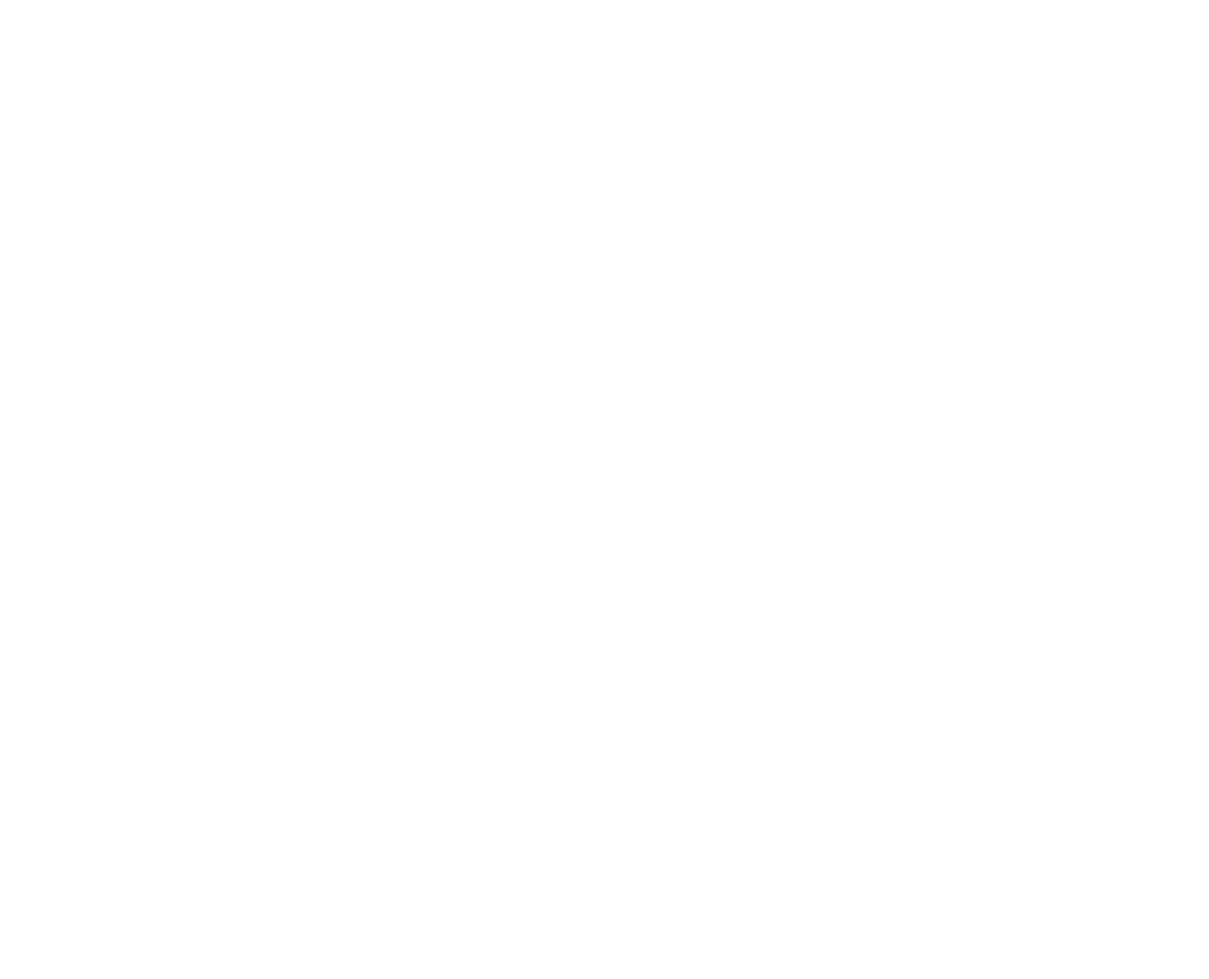
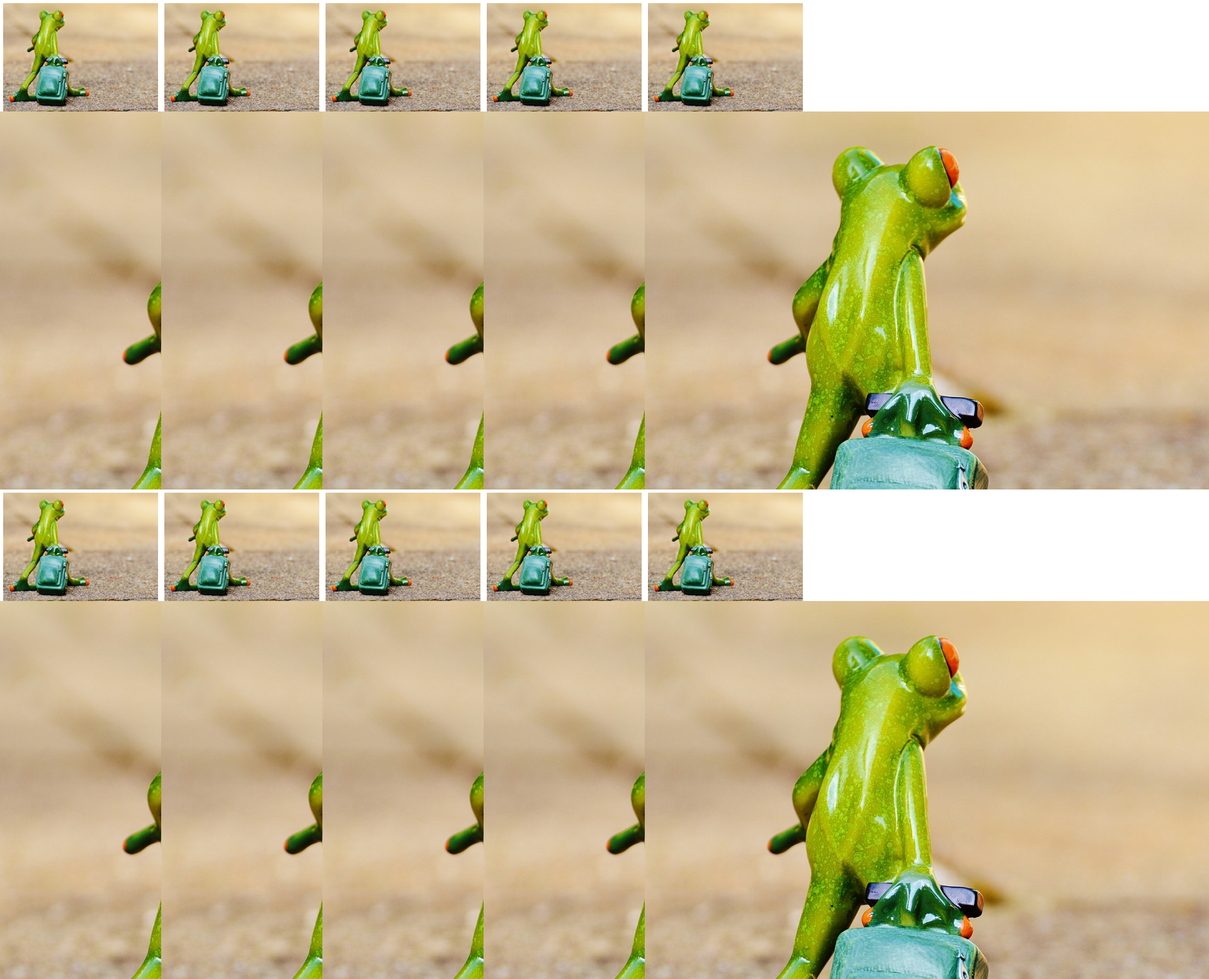
Before and after one commit to arpanpatel/google-images-recreate, a plain HTML site: page index.html in a window 1280 px wide. Shown: the top 1554 px of the page at 63% size, 1920 px wide, since content can reach past the window. Before the commit the page ends 800 px from the top, so only its background shows below. Drawn offline with Linux system fonts and the light colour scheme.

Commit message:
basic structure is defined

```diff
--- a/index.html
+++ b/index.html
@@ -3,8 +3,129 @@
   <head>
     <meta charset="utf-8">
     <title>Google Image Search Recreate</title>
+    <link rel="stylesheet" href="css/application.css" >
   </head>
   <body>
+      <div class="image-grid">
+          <div class="image-gird__item">
+              <div class="box">
+                 <figure class="box__figure">
+                   <img src="images/tumb-1.jpg" alt="">
+                 </figure>
+              </div> <!-- end .box -->
 
+              <div class="image-expand">
+                 <img src="images/large-1.jpg" alt="">
+              </div> <!-- end .image-expand -->
+          </div> <!-- end .image-gird__item -->
+
+          <div class="image-gird__item">
+              <div class="box">
+                 <figure class="box__figure">
+                   <img src="images/tumb-1.jpg" alt="">
+                 </figure>
+              </div> <!-- end .box -->
+
+              <div class="image-expand">
+                 <img src="images/large-1.jpg" alt="">
+              </div> <!-- end .image-expand -->
+          </div> <!-- end .image-gird__item -->
+
+          <div class="image-gird__item">
+              <div class="box">
+                 <figure class="box__figure">
+                   <img src="images/tumb-1.jpg" alt="">
+                 </figure>
+              </div> <!-- end .box -->
+
+              <div class="image-expand">
+                 <img src="images/large-1.jpg" alt="">
+              </div> <!-- end .image-expand -->
+          </div> <!-- end .image-gird__item -->
+
+          <div class="image-gird__item">
+              <div class="box">
+                 <figure class="box__figure">
+                   <img src="images/tumb-1.jpg" alt="">
+                 </figure>
+              </div> <!-- end .box -->
+
+              <div class="image-expand">
+                 <img src="images/large-1.jpg" alt="">
+              </div> <!-- end .image-expand -->
+          </div> <!-- end .image-gird__item -->
+
+          <div class="image-gird__item">
+              <div class="box">
+                 <figure class="box__figure">
+                   <img src="images/tumb-1.jpg" alt="">
+                 </figure>
+              </div> <!-- end .box -->
+
+              <div class="image-expand">
+                 <img src="images/large-1.jpg" alt="">
+              </div> <!-- end .image-expand -->
+          </div> <!-- end .image-gird__item -->
+          <div class="image-gird__item">
+              <div class="box">
+                 <figure class="box__figure">
+                   <img src="images/tumb-1.jpg" alt="">
+                 </figure>
+              </div> <!-- end .box -->
+
+              <div class="image-expand">
+                 <img src="images/large-1.jpg" alt="">
+              </div> <!-- end .image-expand -->
+          </div> <!-- end .image-gird__item -->
+
+          <div class="image-gird__item">
+              <div class="box">
+                 <figure class="box__figure">
+                   <img src="images/tumb-1.jpg" alt="">
+                 </figure>
+              </div> <!-- end .box -->
+
+              <div class="image-expand">
+                 <img src="images/large-1.jpg" alt="">
+              </div> <!-- end .image-expand -->
+          </div> <!-- end .image-gird__item -->
+
+          <div class="image-gird__item">
+              <div class="box">
+                 <figure class="box__figure">
+                   <img src="images/tumb-1.jpg" alt="">
+                 </figure>
+              </div> <!-- end .box -->
+
+              <div class="image-expand">
+                 <img src="images/large-1.jpg" alt="">
+              </div> <!-- end .image-expand -->
+          </div> <!-- end .image-gird__item -->
+
+          <div class="image-gird__item">
+              <div class="box">
+                 <figure class="box__figure">
+                   <img src="images/tumb-1.jpg" alt="">
+                 </figure>
+              </div> <!-- end .box -->
+
+              <div class="image-expand">
+                 <img src="images/large-1.jpg" alt="">
+              </div> <!-- end .image-expand -->
+          </div> <!-- end .image-gird__item -->
+
+          <div class="image-gird__item">
+              <div class="box">
+                 <figure class="box__figure">
+                   <img src="images/tumb-1.jpg" alt="">
+                 </figure>
+              </div> <!-- end .box -->
+
+              <div class="image-expand">
+                 <img src="images/large-1.jpg" alt="">
+              </div> <!-- end .image-expand -->
+          </div> <!-- end .image-gird__item -->
+
+      </div>
   </body>
 </html>
--- /dev/null
+++ b/sass/_reset.scss
@@ -0,0 +1,48 @@
+/* http://meyerweb.com/eric/tools/css/reset/
+   v2.0 | 20110126
+   License: none (public domain)
+*/
+
+html, body, div, span, applet, object, iframe,
+h1, h2, h3, h4, h5, h6, p, blockquote, pre,
+a, abbr, acronym, address, big, cite, code,
+del, dfn, em, img, ins, kbd, q, s, samp,
+small, strike, strong, sub, sup, tt, var,
+b, u, i, center,
+dl, dt, dd, ol, ul, li,
+fieldset, form, label, legend,
+table, caption, tbody, tfoot, thead, tr, th, td,
+article, aside, canvas, details, embed,
+figure, figcaption, footer, header, hgroup,
+menu, nav, output, ruby, section, summary,
+time, mark, audio, video {
+	margin: 0;
+	padding: 0;
+	border: 0;
+	font-size: 100%;
+	font: inherit;
+	vertical-align: baseline;
+}
+/* HTML5 display-role reset for older browsers */
+article, aside, details, figcaption, figure,
+footer, header, hgroup, menu, nav, section {
+	display: block;
+}
+body {
+	line-height: 1;
+}
+ol, ul {
+	list-style: none;
+}
+blockquote, q {
+	quotes: none;
+}
+blockquote:before, blockquote:after,
+q:before, q:after {
+	content: '';
+	content: none;
+}
+table {
+	border-collapse: collapse;
+	border-spacing: 0;
+}
--- /dev/null
+++ b/sass/application.scss
@@ -0,0 +1,49 @@
+@import "reset";
+img {
+  max-width: 100%;
+  height: auto;
+}
+
+@mixin clearfix {
+    &:before,
+    &:after {
+        content: "";
+        display: table;
+    }
+    &:after {
+        clear: both;
+    }
+}
+
+.image-grid {
+  @include clearfix;
+
+  .image-gird__item {
+    width: 20%;
+    float: left;
+  }
+
+}
+
+
+.box {
+  padding:  5px 5px 0px 5px;
+}
+
+.box__figure {
+  img {
+    display: block;
+  }
+}
+
+
+.image-expand {
+  width: 500%;
+}
+
+.image-expand {
+  position: relative;
+  overflow: hidden;
+  box-sizing: border-box;
+  max-height: 600px;
+}
```
Also changed, not shown: css/application.css (added), images/Originals/frog-897420_1280 - Copy.jpg (added), images/large-1.jpg (renamed from images/frog-897420_1280.jpg), images/tumb-1.jpg (added), 1 other file.
